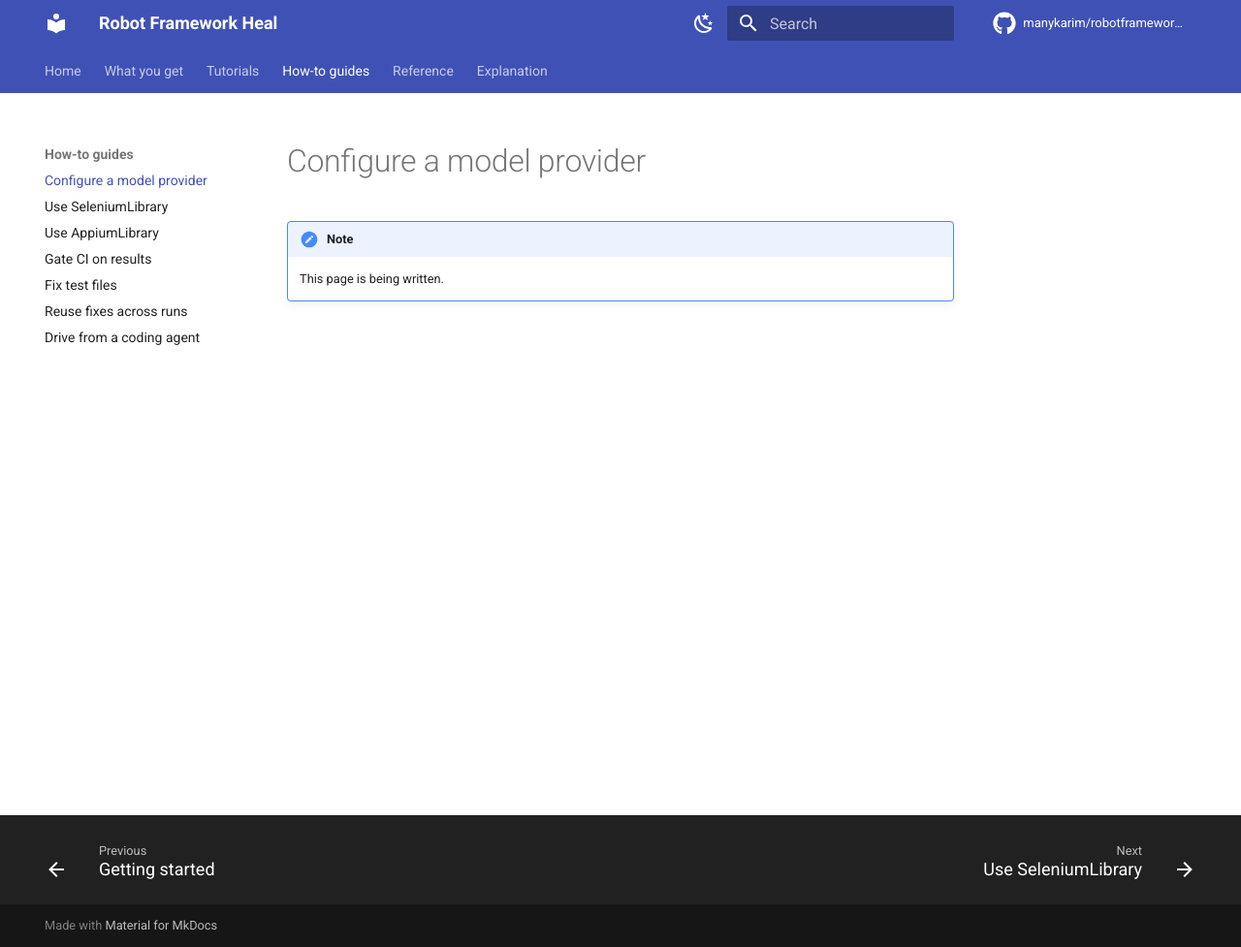
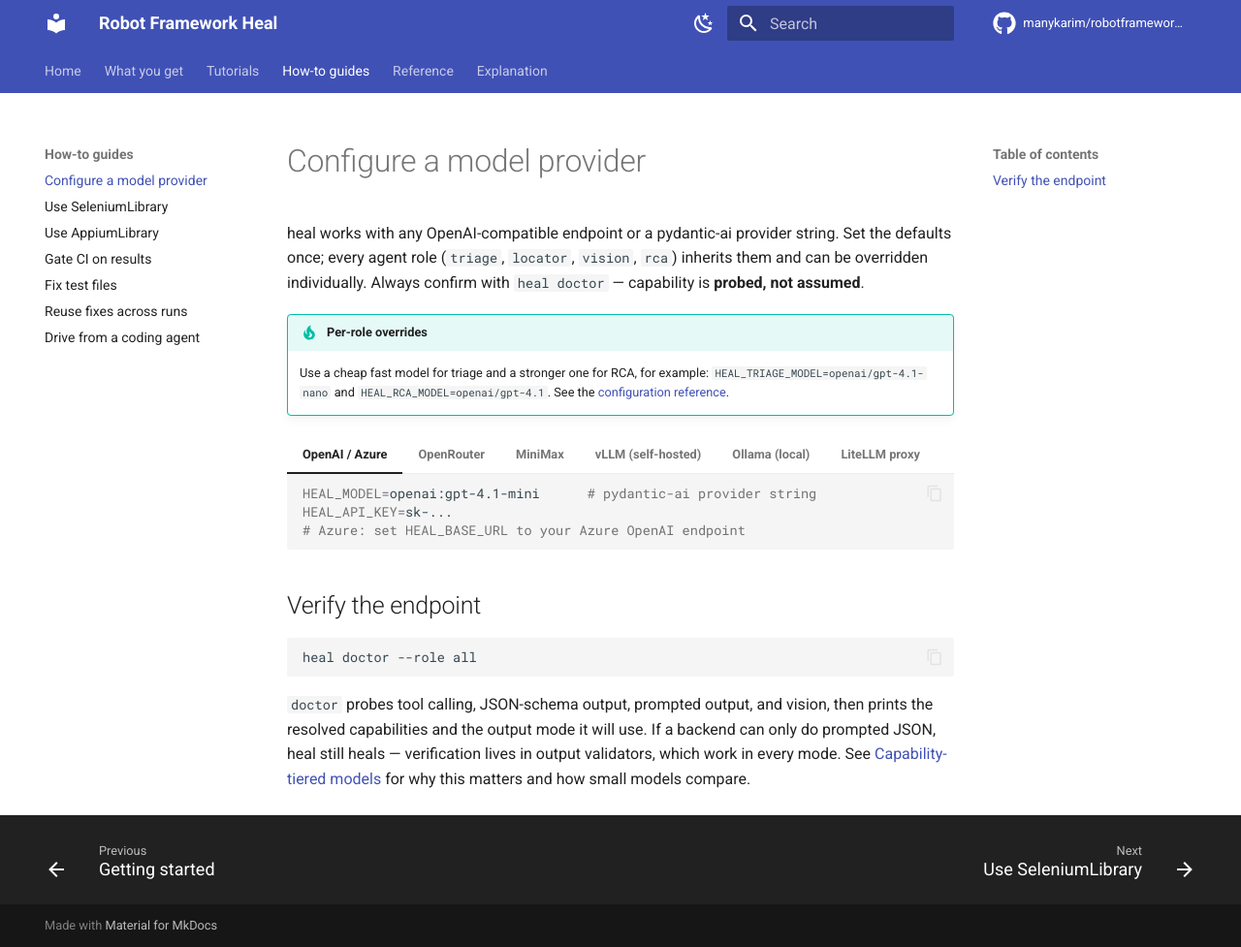
Before and after one commit to manykarim/robotframework-heal, an MkDocs documentation site: the page built from docs/how-to/model-providers.md, in a window 1280 px wide and 977 px high. Shown: the whole window at 97% size. Built offline with MkDocs 1.6.1 and Material for MkDocs 9.7.7, drawn with Linux system fonts in a browser that asks for light colours; comment, search, counter and statistics services are not loaded; the version menu is left out.

Commit message:
Task 4.2: model provider how-to (tabbed per backend)
Co-Authored-By: Claude Fable 5 <noreply@anthropic.com>

````diff
--- a/docs/how-to/model-providers.md
+++ b/docs/how-to/model-providers.md
@@ -1,4 +1,77 @@
 # Configure a model provider
 
-!!! note
-    This page is being written.
+heal works with any OpenAI-compatible endpoint or a pydantic-ai provider string.
+Set the defaults once; every agent role (`triage`, `locator`, `vision`, `rca`)
+inherits them and can be overridden individually. Always confirm with
+`heal doctor` — capability is **probed, not assumed**.
+
+!!! tip "Per-role overrides"
+    Use a cheap fast model for triage and a stronger one for RCA, for example:
+    `HEAL_TRIAGE_MODEL=openai/gpt-4.1-nano` and `HEAL_RCA_MODEL=openai/gpt-4.1`.
+    See the [configuration reference](../reference/configuration.md).
+
+=== "OpenAI / Azure"
+
+    ```bash
+    HEAL_MODEL=openai:gpt-4.1-mini      # pydantic-ai provider string
+    HEAL_API_KEY=sk-...
+    # Azure: set HEAL_BASE_URL to your Azure OpenAI endpoint
+    ```
+
+=== "OpenRouter"
+
+    ```bash
+    HEAL_MODEL=openai/gpt-4.1-nano
+    HEAL_BASE_URL=https://openrouter.ai/api/v1
+    HEAL_API_KEY=sk-or-...
+    ```
+
+=== "MiniMax"
+
+    ```bash
+    HEAL_MODEL=MiniMax-M2.5
+    HEAL_BASE_URL=https://api.minimax.io/v1
+    HEAL_API_KEY=...
+    ```
+
+    MiniMax's quirks (forced `tool_choice`) are handled by a built-in profile —
+    heal resolves it to prompted output automatically.
+
+=== "vLLM (self-hosted)"
+
+    ```bash
+    HEAL_MODEL=your-served-model
+    HEAL_BASE_URL=http://your-vllm-host:8000/v1
+    HEAL_API_KEY=token-abc          # if your gateway requires one
+    ```
+
+    Strict tool schemas (which vLLM rejects) are stripped automatically.
+
+=== "Ollama (local)"
+
+    ```bash
+    HEAL_MODEL=qwen2.5
+    HEAL_BASE_URL=http://localhost:11434/v1
+    HEAL_API_KEY=ollama
+    ```
+
+=== "LiteLLM proxy"
+
+    ```bash
+    HEAL_MODEL=your-alias
+    HEAL_BASE_URL=http://your-litellm-proxy:4000
+    HEAL_API_KEY=sk-...
+    ```
+
+## Verify the endpoint
+
+```bash
+heal doctor --role all
+```
+
+`doctor` probes tool calling, JSON-schema output, prompted output, and vision,
+then prints the resolved capabilities and the output mode it will use. If a
+backend can only do prompted JSON, heal still heals — verification lives in
+output validators, which work in every mode. See
+[Capability-tiered models](../explanation/model-tiers.md) for why this matters
+and how small models compare.
````
Also changed, not shown: openspec/changes/comprehensive-docs-site/tasks.md (+1 -1 lines).
